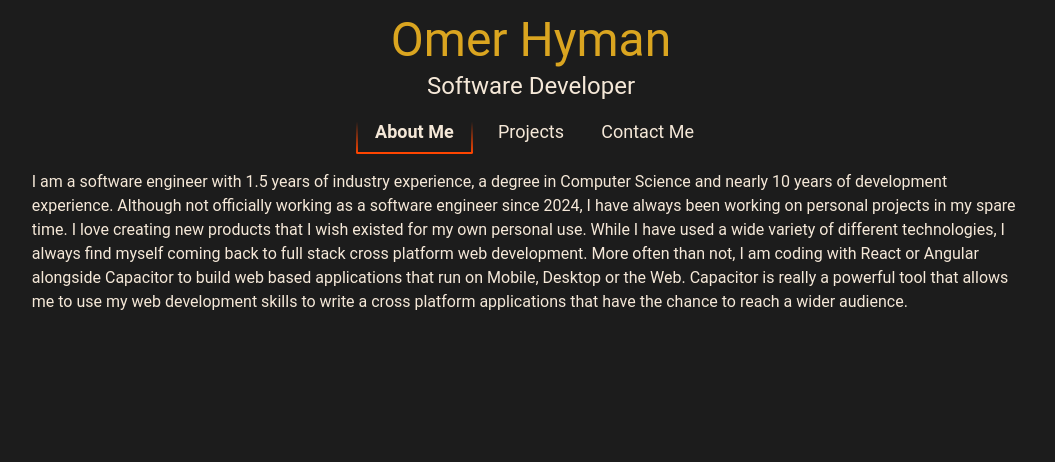
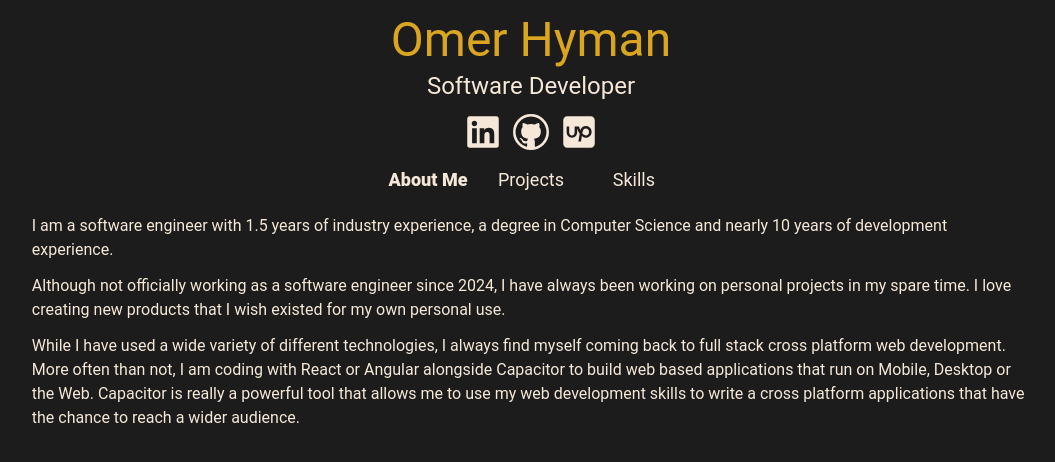
Before and after one commit to Omer-Hyman/Omer-Hyman.github.io, a React (Vite) app: page / in a window 1280 px wide. Shown: the top 462 px of the page, without its empty margins (109-1164 px from the left). Built offline with nearby package versions, Linux system fonts and the light colour scheme.

Commit message:
Updated stylings and added social media links

```diff
--- a/package.json
+++ b/package.json
@@ -22,6 +22,7 @@
     "embla-carousel-react": "^8.6.0",
     "react": "^19.0.0",
     "react-dom": "^19.0.0",
+    "react-icons": "^5.5.0",
     "tailwindcss": "^4.1.5"
   },
   "devDependencies": {
--- a/src/App.tsx
+++ b/src/App.tsx
@@ -1,6 +1,9 @@
 import useEmblaCarousel from 'embla-carousel-react';
 import { useState } from 'react';
 import NavBarItem from './NavBarItem';
+import { FaLinkedin } from 'react-icons/fa';
+import { VscGithub } from 'react-icons/vsc';
+import { FaSquareUpwork } from 'react-icons/fa6';
 
 function App() {
   // const [sectionInView, setSectionInView] = useState(0);
@@ -23,9 +26,33 @@ function App() {
 
   return (
     <div className='h-full p-4 font-[roboto]'>
-      <header className='mb-4 flex flex-col items-center'>
-        <h1 className='mb-1.5 justify-center text-5xl'>Omer Hyman</h1>
-        <h2 className='text-2xl'>Software Developer</h2>
+      <header className='mb-3 flex flex-col items-center'>
+        <h1 className='mb-1.5 justify-center'>Omer Hyman</h1>
+        <h2 className='mb-2'>Software Developer</h2>
+
+        <div id='iconBar' className='mt-1 flex gap-3'>
+          <FaLinkedin
+            className='text-4xl transition duration-125 hover:scale-130'
+            onClick={() => {
+              window.location.href =
+                'https://www.linkedin.com/in/omer-hyman-34287b151/';
+            }}
+          />
+
+          <VscGithub
+            className='text-4xl duration-125 hover:scale-130'
+            onClick={() => {
+              window.location.href = 'https://github.com/Omer-Hyman';
+            }}
+          />
+          <FaSquareUpwork
+            className='text-4xl duration-125 hover:scale-130'
+            onClick={() => {
+              window.location.href =
+                'https://www.upwork.com/freelancers/~0196bcb58c81e91a97';
+            }}
+          />
+        </div>
 
         <nav
           id='navBar'
@@ -33,53 +60,50 @@ function App() {
         >
           <ul className='align-center grid grid-cols-3 justify-center text-center text-lg'>
             <li
-              onMouseEnter={() => {
-                setActiveNavBarItem(0);
-              }}
-              onMouseLeave={() => {
-                setActiveNavBarItem(navBarItemInView);
-              }}
+            // onMouseEnter={() => {
+            //   setActiveNavBarItem(0);
+            // }}
+            // onMouseLeave={() => {
+            //   setActiveNavBarItem(navBarItemInView);
+            // }}
             >
               <NavBarItem
                 name='About Me'
                 clicked={() => {
                   navBarItemClicked(0);
                 }}
-                active={activeNavBarItem === 0}
                 inView={navBarItemInView === 0}
               />
             </li>
             <li
-              onMouseEnter={() => {
-                setActiveNavBarItem(1);
-              }}
-              onMouseLeave={() => {
-                setActiveNavBarItem(navBarItemInView);
-              }}
+            // onMouseEnter={() => {
+            //   setActiveNavBarItem(1);
+            // }}
+            // onMouseLeave={() => {
+            //   setActiveNavBarItem(navBarItemInView);
+            // }}
             >
               <NavBarItem
                 name='Projects'
                 clicked={() => {
                   navBarItemClicked(1);
                 }}
-                active={activeNavBarItem === 1}
                 inView={navBarItemInView === 1}
               />
             </li>
             <li
-              onMouseEnter={() => {
-                setActiveNavBarItem(2);
-              }}
-              onMouseLeave={() => {
-                setActiveNavBarItem(navBarItemInView);
-              }}
+            // onMouseEnter={() => {
+            //   setActiveNavBarItem(2);
+            // }}
+            // onMouseLeave={() => {
+            //   setActiveNavBarItem(navBarItemInView);
+            // }}
             >
               <NavBarItem
-                name='Contact Me'
+                name='Skills'
                 clicked={() => {
                   navBarItemClicked(2);
                 }}
-                active={activeNavBarItem === 2}
                 inView={navBarItemInView === 2}
               />
             </li>
@@ -88,100 +112,97 @@ function App() {
       </header>
 
       <div
-        className='embla m-auto max-w-[90%] overflow-hidden sm:max-w-[80%]'
+        className='embla m-auto max-w-[95%] overflow-hidden sm:max-w-[80%]'
         ref={emblaRef}
       >
         <div className='embla__container flex'>
           <div className='embla__slide min-w-0 flex-[0_0_100%]' id='aboutMe'>
-            I am a software engineer with 1.5 years of industry experience, a
-            degree in Computer Science and nearly 10 years of development
-            experience. Although not officially working as a software engineer
-            since 2024, I have always been working on personal projects in my
-            spare time. I love creating new products that I wish existed for my
-            own personal use. While I have used a wide variety of different
-            technologies, I always find myself coming back to full stack cross
-            platform web development. More often than not, I am coding with
-            React or Angular alongside Capacitor to build web based applications
-            that run on Mobile, Desktop or the Web. Capacitor is really a
-            powerful tool that allows me to use my web development skills to
-            write a cross platform applications that have the chance to reach a
-            wider audience.
+            <p>
+              I am a software engineer with 1.5 years of industry experience, a
+              degree in Computer Science and nearly 10 years of development
+              experience.
+            </p>
+            <p>
+              Although not officially working as a software engineer since 2024,
+              I have always been working on personal projects in my spare time.
+              I love creating new products that I wish existed for my own
+              personal use.
+            </p>
+            <p>
+              While I have used a wide variety of different technologies, I
+              always find myself coming back to full stack cross platform web
+              development. More often than not, I am coding with React or
+              Angular alongside Capacitor to build web based applications that
+              run on Mobile, Desktop or the Web. Capacitor is really a powerful
+              tool that allows me to use my web development skills to write a
+              cross platform applications that have the chance to reach a wider
+              audience.
+            </p>
             {/* List of skills e.g. ci/cd... */}
           </div>
-          <div className='embla__slide min-w-0 flex-[0_0_100%]' id='projects'>
-            <h3 className='mb-3'>
+          <div
+            className='embla__slide mb-8 min-w-0 flex-[0_0_100%]'
+            id='projects'
+          >
+            <h3 className='mb-2'>
               Spotify Playlist Generator based on Live Music Events
             </h3>
-            <ul className='mb-3 flex flex-col gap-4'>
-              <li>
+            <ul className='mb-4' id='SpotifyEventPlaylistGenerator'>
+              <p>
                 Built a responsive, cross-platform, full-stack responsive web
                 application integrating a ticketing platform and Spotify API to
                 allow users to generate custom Spotify playlists based on live
                 music events.
-              </li>
-              <li>
+              </p>
+              <p>
                 The app manages user authentication, data aggregation, and
                 seamless communication between multiple client devices and a
                 cloud-hosted server.
-              </li>
-              <li>
+              </p>
+              <p>
                 Developing this project has taught me the importance of some
                 tools used in industry to manage big complex applications. I
                 have been using a Kanban board, data flow diagrams to stay
                 organised, and have been carrying out testing ensure
                 maintainability.
-              </li>
-              <li>
+              </p>
+              <p>
                 Additionally, I have also been following SOLID principles
                 pragmatically to maintain a clean, loosely coupled and scalable
                 codebase.
-              </li>
+              </p>
             </ul>
 
             <iframe
               className='m-auto'
               src='https://www.youtube.com/embed/reI4LgNIHRM'
-              title=''
-              frameBorder='0'
-              allow='accelerometer; autoplay; clipboard-write; encrypted-media; gyroscope; picture-in-picture; web-share'
-              referrerPolicy='strict-origin-when-cross-origin'
+              title='Spotify Playlist Generator demo'
               allowFullScreen
             ></iframe>
-            {/* <video>
-              <source
-                src='https://www.youtube.com/watch?v=reI4LgNIHRM'
-                type='video/mp4'
-
-              />
-            </video> */}
-            <h3 className='mt-4 mb-3'>xSocial</h3>
-            <ul className='mb-3 flex flex-col gap-4'>
-              <li>
+            <h3 className='mt-8 mb-2'>xSocial</h3>
+            <div className='mb-3'>
+              <p>
                 Developed a responsive frontend UI, set up a RESTful API and a
                 backend database system.
-              </li>
-              <li>
+              </p>
+              <p>
                 Connected to external APIs like Google Maps API and Leaflet to
                 provide a graphical map interface.
-              </li>
-              <li>
+              </p>
+              <p>
                 Used Ngrok to host the server allowing me to test across
                 multiple devices on different networks.
-              </li>
-            </ul>
-
+              </p>
+            </div>
             <iframe
               className='m-auto'
-              src='https://www.youtube.com/embed/gWqqvSPyAyM'
+              src='https://www.youtube.com/embed/gWqqvSPyAyM?color=white'
               title='xSocial demo'
-              frameBorder='0'
-              allow='accelerometer; autoplay; clipboard-write; encrypted-media; gyroscope; picture-in-picture; web-share'
-              referrerPolicy='strict-origin-when-cross-origin'
               allowFullScreen
             ></iframe>
           </div>
           <div className='embla__slide min-w-0 flex-[0_0_100%]' id='contactMe'>
-            <h3>Links to all my socials</h3>
+            <h3></h3>
           </div>
         </div>
       </div>
--- a/src/NavBarItem.tsx
+++ b/src/NavBarItem.tsx
@@ -1,40 +1,38 @@
 export default function NavBarItem({
   name,
   clicked,
-  active,
   inView,
 }: {
   name: string;
   clicked: () => void;
-  active: boolean;
   inView: boolean;
 }) {
   return (
     <div className='group relative flex h-[100%] cursor-default justify-center'>
       <span
-        className={`absolute inset-x-0 bottom-0 h-[2px] rounded-b-md bg-[#FF4500] transition-opacity group-hover:opacity-100 ${
-          active ? 'opacity-100' : 'opacity-0'
-        }`}
+        className={
+          'absolute inset-x-0 bottom-0 h-[2px] rounded-b-md bg-[#FF4500] opacity-0 transition-opacity group-hover:opacity-100'
+        }
       ></span>
       <span
-        className={`absolute top-0 bottom-0 left-0 w-[2px] rounded-bl-md bg-gradient-to-t from-[#FF4500] to-transparent to-90% transition-opacity group-hover:opacity-100 ${
-          active ? 'opacity-100' : 'opacity-0'
-        }`}
+        className={
+          'absolute top-0 bottom-0 left-0 w-[2px] rounded-bl-md bg-gradient-to-t from-[#FF4500] to-transparent to-90% opacity-0 transition-opacity group-hover:opacity-100'
+        }
       ></span>
       <span
-        className={`absolute top-0 right-0 bottom-0 w-[2px] rounded-br-md bg-gradient-to-t from-[#FF4500] to-transparent to-90% transition-opacity group-hover:opacity-100 ${
-          active ? 'opacity-100' : 'opacity-0'
-        }`}
+        className={
+          'absolute top-0 right-0 bottom-0 w-[2px] rounded-br-md bg-gradient-to-t from-[#FF4500] to-transparent to-90% opacity-0 transition-opacity group-hover:opacity-100'
+        }
       ></span>
 
       <button
-        className={`pr-3 pb-2 pl-3 text-center ${
-          inView ? 'font-semibold' : ''
-        }`}
+        className={`pr-3 pb-2 pl-3 text-center ${inView ? 'font-extrabold' : ''} group-hover:font-semibold`}
         onClick={() => clicked()}
       >
         {name}
       </button>
     </div>
+
+    // Red borders only when hovering - bold text when on the page
   );
 }
--- a/src/index.css
+++ b/src/index.css
@@ -26,14 +26,17 @@ html {
 
 @layer base {
   h3 {
-    @apply text-2xl font-bold text-[#DAA520];
+    @apply text-2xl font-bold text-[#FF4500];
   }
   h1 {
-    @apply text-[#DAA520];
+    @apply text-5xl text-[#DAA520];
   }
-  /* h2 {
-    @apply text-[#C3803C];
-  } */
+  p {
+    @apply mb-3;
+  }
+  h2 {
+    @apply text-2xl;
+  }
   /* button {
     @apply text-[#C3803C];
   } */
--- a/vite.config.ts
+++ b/vite.config.ts
@@ -8,5 +8,4 @@ export default defineConfig({
   build: {
     sourcemap: true,
   },
-  base: '/',
 });
```
Also changed, not shown: 1 other file (tests, documents, lock files or other folders).
